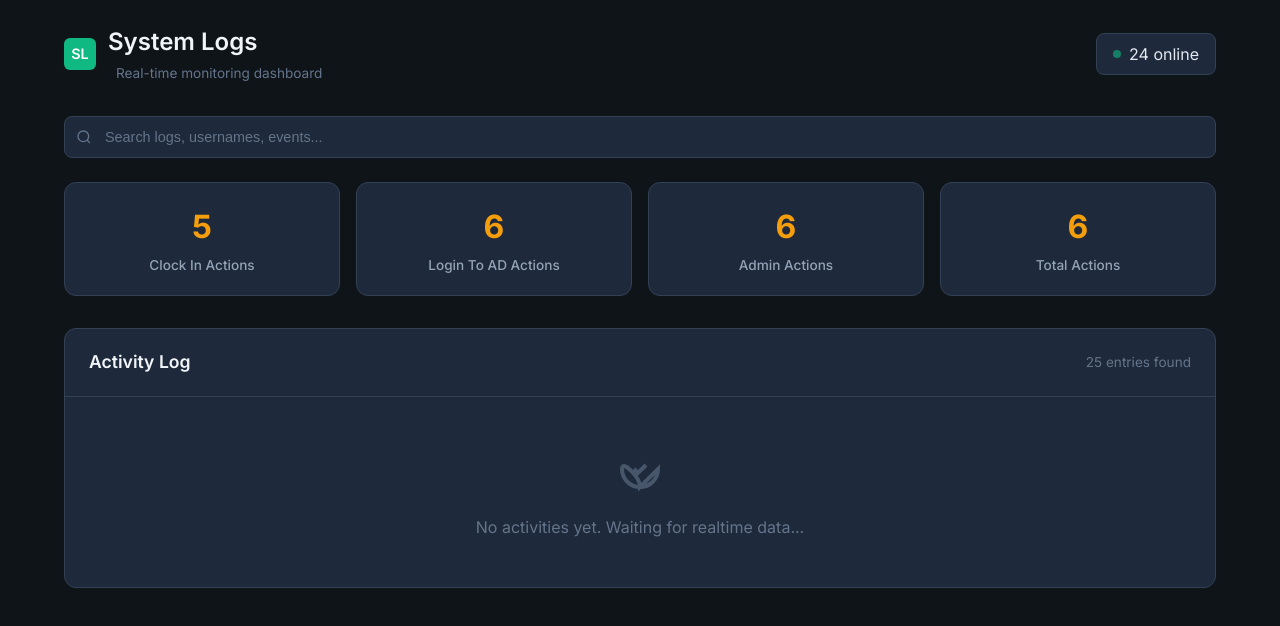
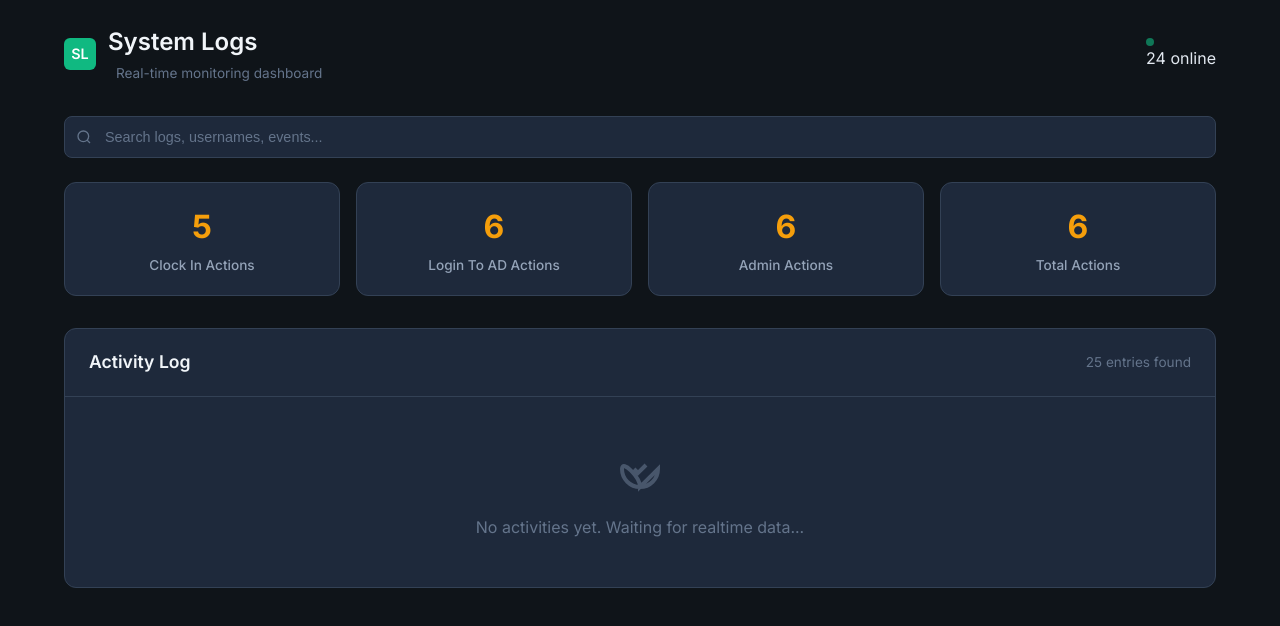
Before and after one commit to Mina-Milaad/event-log, a website: page public/dashboard.html in a window 1280 px wide. Drawn offline with nearby package versions, Linux system fonts and the light colour scheme; no server answers.

Commit message:
remove online

```diff
--- a/public/dashboard.html
+++ b/public/dashboard.html
@@ -64,7 +64,7 @@
       margin-left: 0.5rem;
     }
 
-    .online-status {
+    /* .online-status {
       display: flex;
       align-items: center;
       gap: 0.5rem;
@@ -72,7 +72,7 @@
       padding: 0.5rem 1rem;
       border-radius: 8px;
       border: 1px solid #334155;
-    }
+    } */
 
     .status-dot {
       width: 8px;
```
